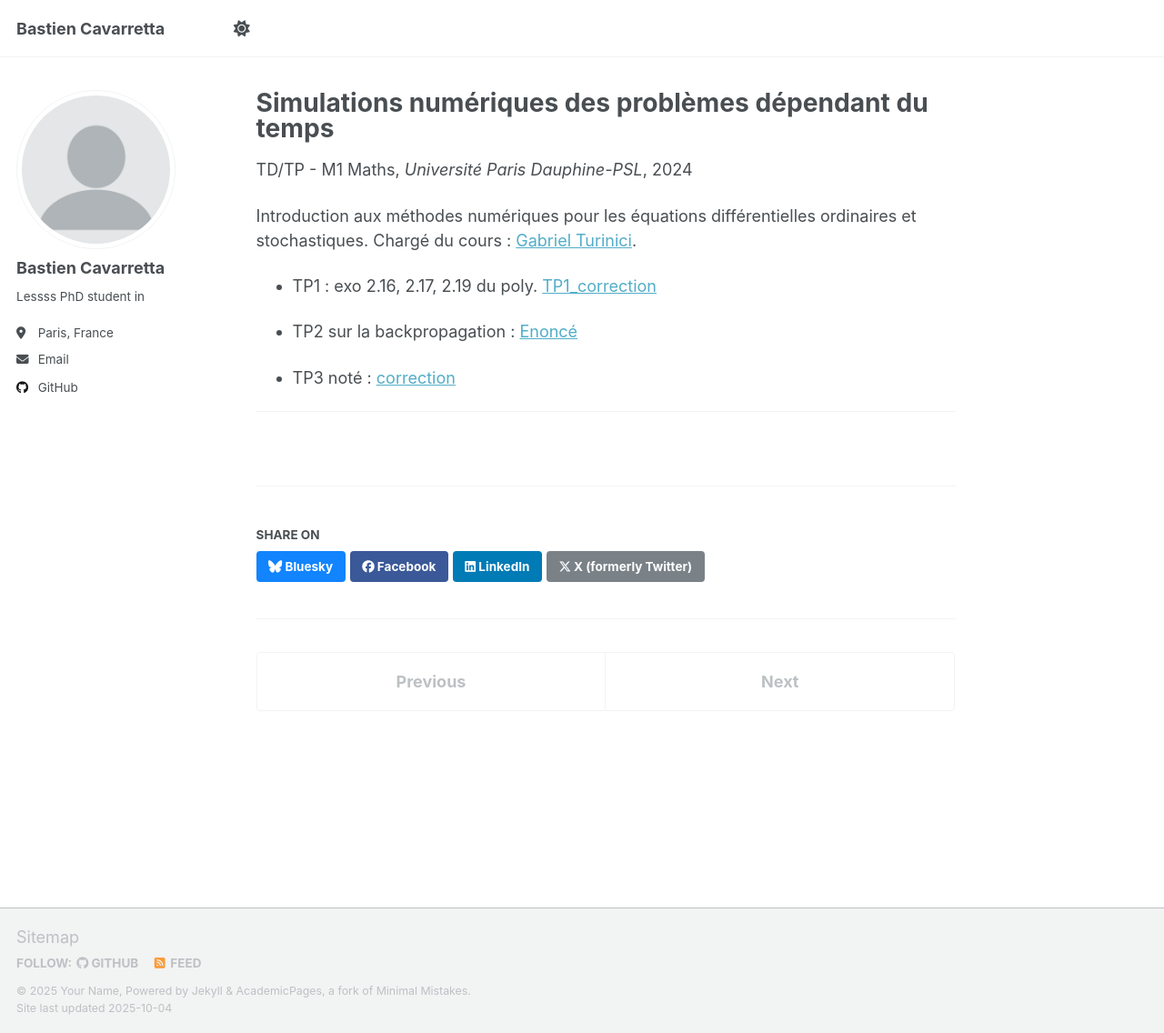
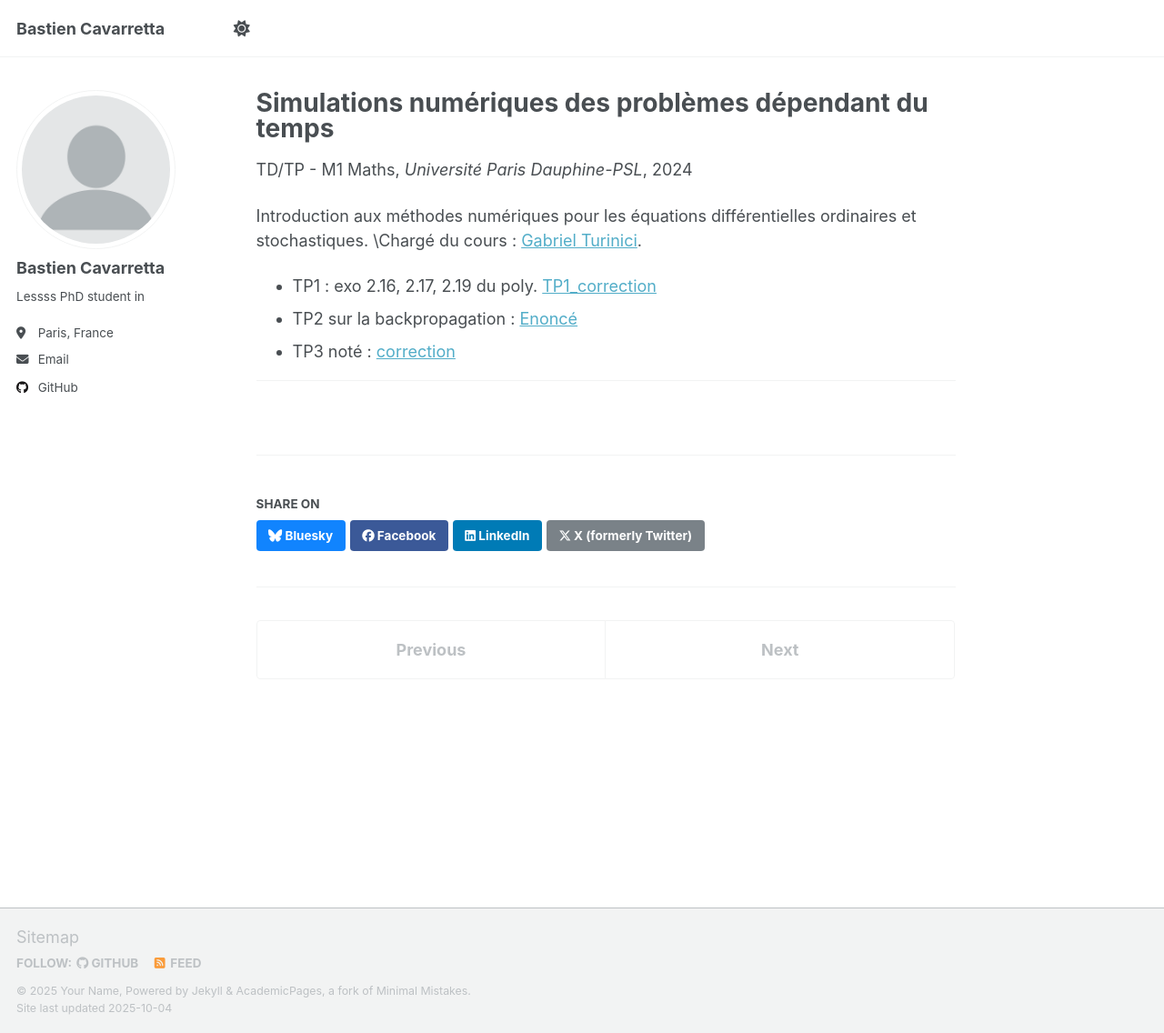
Before and after one commit to bastiencavarretta/batoscave.github.io, a Jekyll site: the page built from _teaching/2024-spring-teaching-1.md, in a window 1280 px wide and 1136 px high. Shown: the whole window at 91% size. Built offline with Jekyll 4.4.1, drawn with Linux system fonts in a browser that asks for light colours; a script that is not in the unit is left out.

```diff
--- a/_teaching/2024-spring-teaching-1.md
+++ b/_teaching/2024-spring-teaching-1.md
@@ -9,15 +9,11 @@ location: #"City, Country"
 
 ---
 
-Introduction aux méthodes numériques pour les équations différentielles ordinaires et stochastiques.
-Chargé du cours : <a href="https://turinici.com/">Gabriel Turinici</a>.
+Introduction aux méthodes numériques pour les équations différentielles ordinaires et stochastiques. \Chargé du cours : <a href="https://turinici.com/">Gabriel Turinici</a>.
 
 
 - TP1 : exo 2.16, 2.17, 2.19 du poly.  <a href="/files/teaching/2025-03-SNPDT_TP1_solution.ipynb">TP1_correction</a>
-
 - TP2 sur la backpropagation : <a href="/files/teaching/2025-03-SNPDT_TP2.ipynb">Enoncé</a>
-
-
 - TP3 noté : <a href="/files/teaching/2025-03-SNPDT_TP3_solution.ipynb">correction</a>
 
 ---
```
